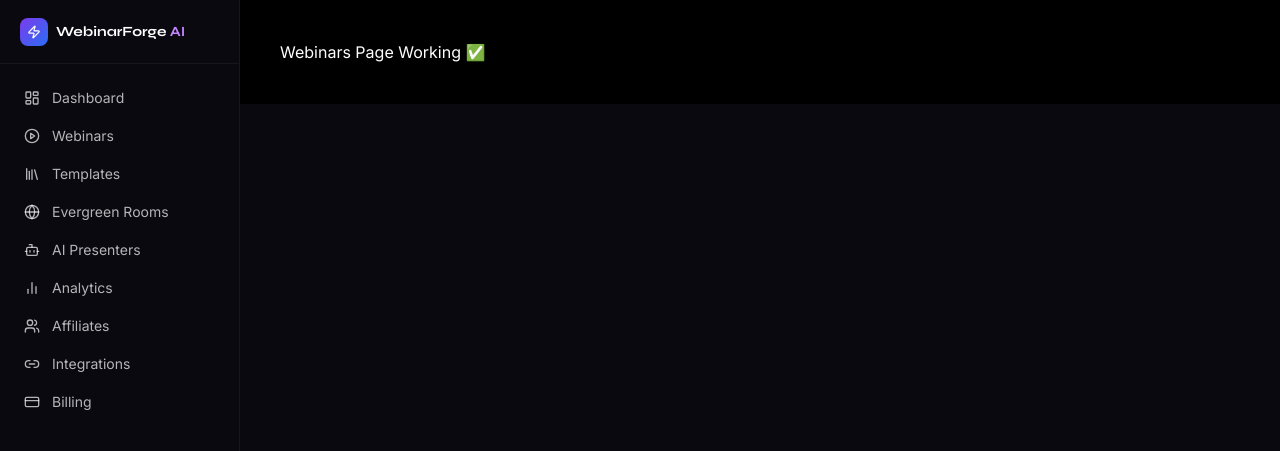
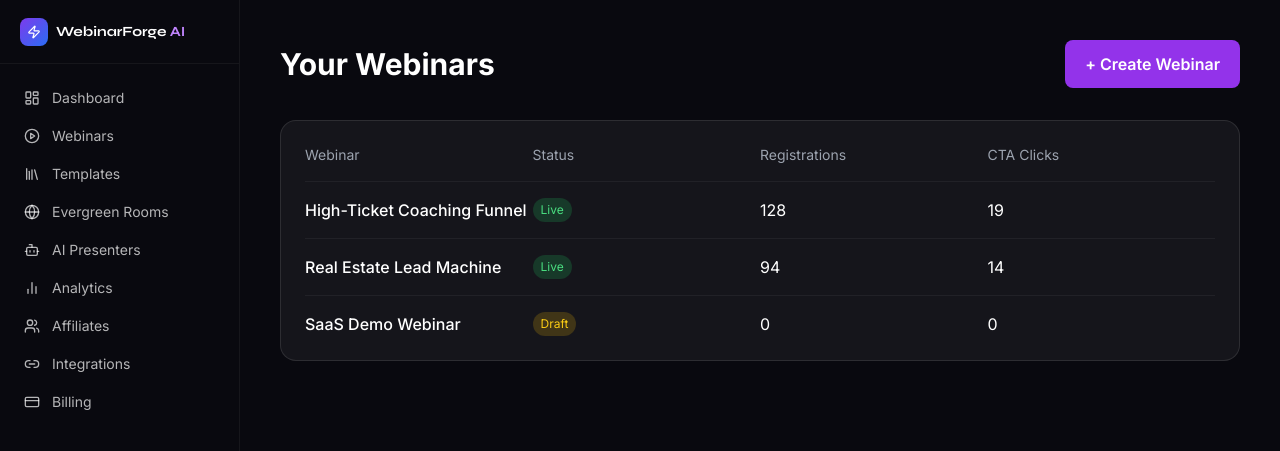
Before and after one commit to moecov-creator/webinarforge-ai, a Next.js app: page /dashboard/webinars in a window 1280 px wide. Shown: the top 451 px of the page. Built offline with nearby package versions, Linux system fonts and the light colour scheme; no server answers; sample sign-in values are in the browser's storage.

Commit message:
Update page.tsx

```diff
--- a/app/(dashboard)/dashboard/webinars/page.tsx
+++ b/app/(dashboard)/dashboard/webinars/page.tsx
@@ -1,9 +1,78 @@
+import Link from "next/link";
+
 export const dynamic = "force-dynamic";
 
 export default function WebinarsPage() {
+  const webinars = [
+    {
+      id: "1",
+      title: "High-Ticket Coaching Funnel",
+      status: "Live",
+      registrations: 128,
+      clicks: 19,
+    },
+    {
+      id: "2",
+      title: "Real Estate Lead Machine",
+      status: "Live",
+      registrations: 94,
+      clicks: 14,
+    },
+    {
+      id: "3",
+      title: "SaaS Demo Webinar",
+      status: "Draft",
+      registrations: 0,
+      clicks: 0,
+    },
+  ];
+
   return (
-    <div style={{ padding: 40, color: "white", background: "black" }}>
-      <h1>Webinars Page Working ✅</h1>
-    </div>
+    <main className="p-10 text-white">
+      {/* Header */}
+      <div className="flex items-center justify-between mb-8">
+        <h1 className="text-3xl font-bold">Your Webinars</h1>
+
+        <Link href="/dashboard/webinars/new">
+          <button className="bg-purple-600 hover:bg-purple-700 px-5 py-3 rounded-lg font-semibold">
+            + Create Webinar
+          </button>
+        </Link>
+      </div>
+
+      {/* Table */}
+      <div className="bg-white/5 border border-white/10 rounded-2xl p-6">
+        <div className="grid grid-cols-4 text-sm text-gray-400 mb-4">
+          <span>Webinar</span>
+          <span>Status</span>
+          <span>Registrations</span>
+          <span>CTA Clicks</span>
+        </div>
+
+        <div className="space-y-4">
+          {webinars.map((webinar) => (
+            <div
+              key={webinar.id}
+              className="grid grid-cols-4 items-center border-t border-white/5 pt-4"
+            >
+              <span className="font-medium">{webinar.title}</span>
+
+              <span
+                className={`text-xs px-2 py-1 rounded-full w-fit ${
+                  webinar.status === "Live"
+                    ? "bg-green-500/20 text-green-400"
+                    : "bg-yellow-500/20 text-yellow-400"
+                }`}
+              >
+                {webinar.status}
+              </span>
+
+              <span>{webinar.registrations}</span>
+              <span>{webinar.clicks}</span>
+            </div>
+          ))}
+        </div>
+      </div>
+    </main>
   );
 }
```
